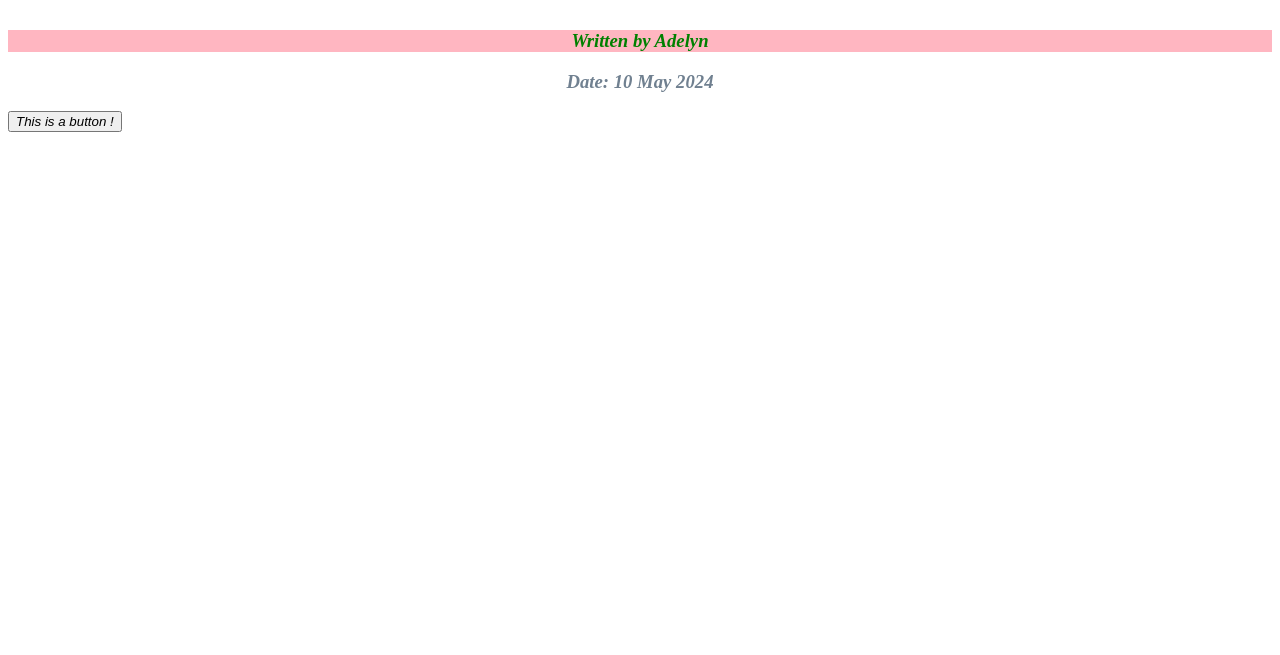
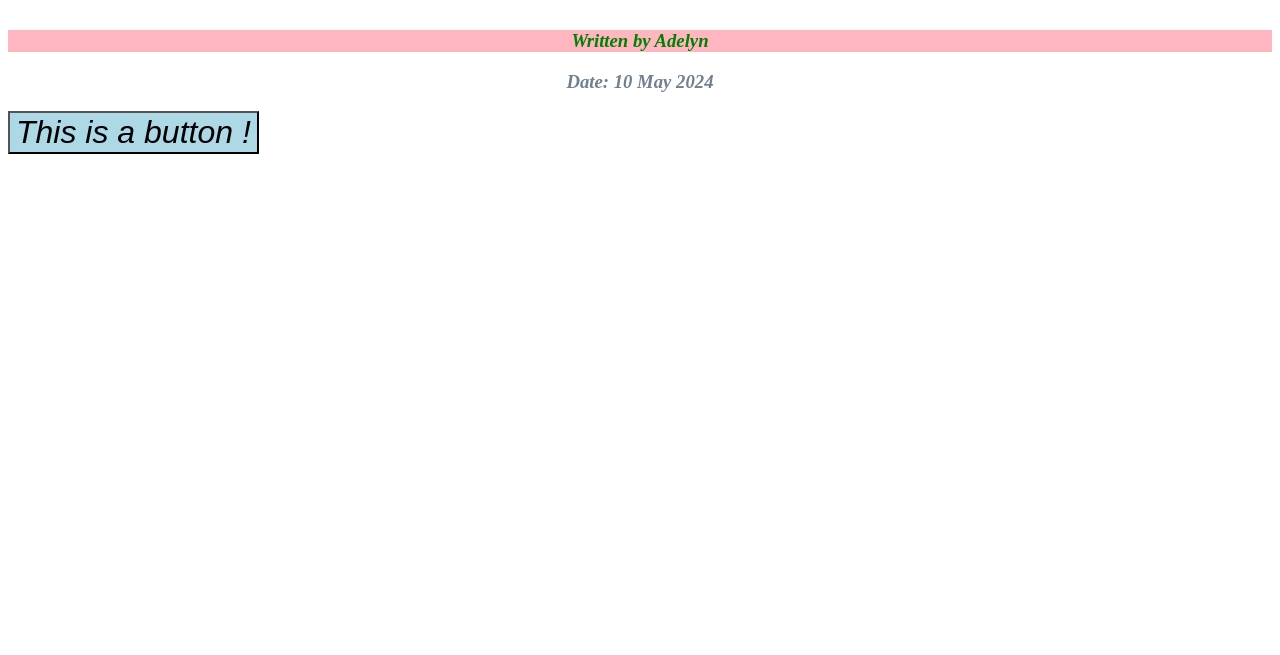
Before and after one commit to adelynwan/techup-handson, a plain HTML site: page index.html in a window 1280 px wide. Shown: the part 145-800 px from the top of the page. Drawn offline with Linux system fonts and the light colour scheme.

Commit message:
changes to style

```diff
--- a/style.css
+++ b/style.css
@@ -35,4 +35,9 @@ h3 {
     color: green;
 }
 
+button {
+    background-color: lightblue;
+    font-size: 2rem;
+}
+
 * {font-style: italic;}
```
